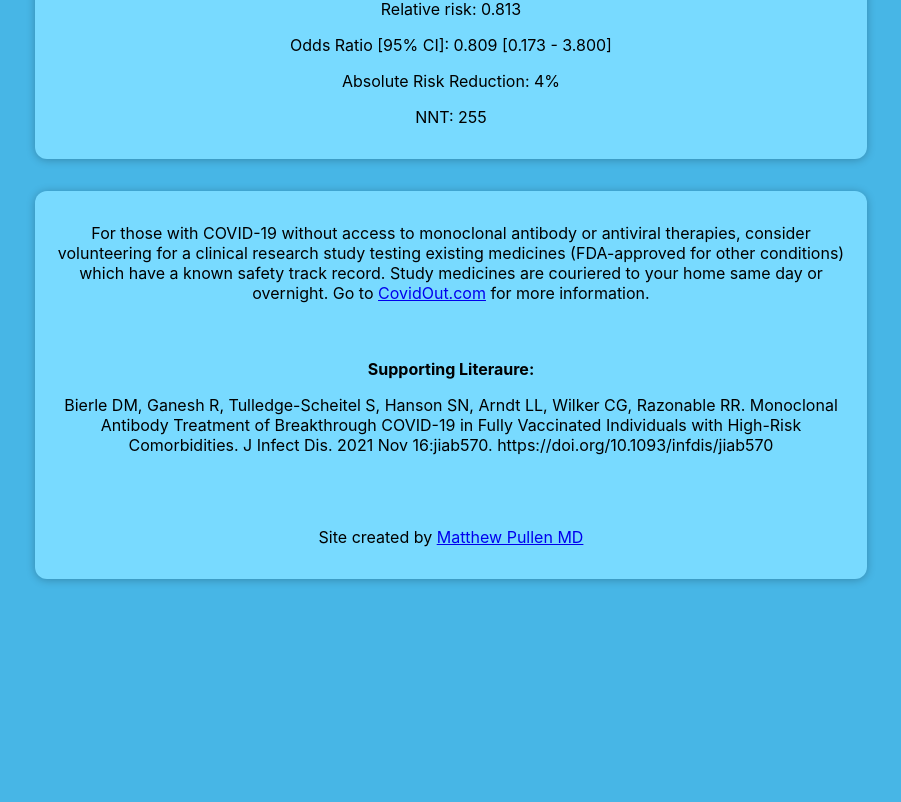
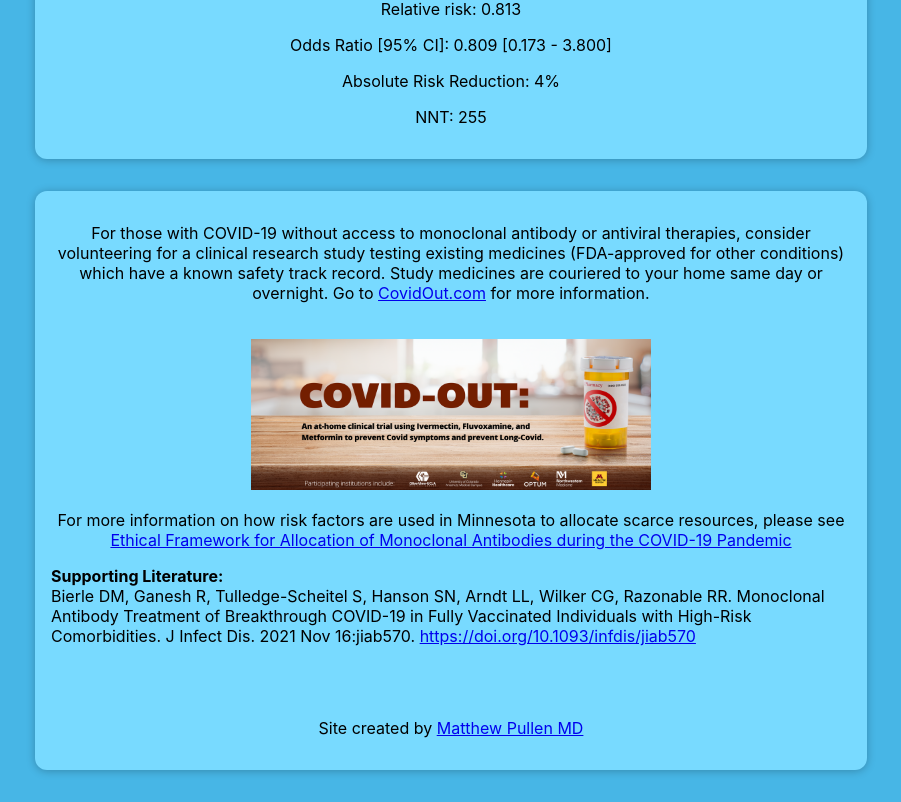
Before and after one commit to mfpullen22/mabcalc_code, a React (Create React App) app: page / in a window 1280 px wide. Shown: the part 900-1702 px from the top of the page, without its empty margins (189-1090 px from the left). Before the commit the page ends 1511 px from the top, so only its background shows below. Built offline with nearby package versions, Linux system fonts and the light colour scheme; a web font is replaced by a local one.

Commit message:
Changed footer

```diff
--- a/src/Components/Footer.css
+++ b/src/Components/Footer.css
@@ -4,3 +4,12 @@
     margin-bottom: 1rem;
     text-align: left;
   }
+
+div.references {
+    text-align: left;
+}
+
+img.logo {
+    width:50%;
+    height:25%;
+}
--- a/src/Components/Footer.js
+++ b/src/Components/Footer.js
@@ -1,13 +1,20 @@
 import React from "react";
+import "./Footer.css";
+import covidout from "../images/covidout.png";
 
 function Footer() {
     return (
         <div>
             <p>For those with COVID-19 without access to monoclonal antibody or antiviral therapies, consider volunteering for a clinical research study testing existing medicines (FDA-approved for other conditions) which have a known safety track record.  Study medicines are couriered to your home same day or overnight. Go to <a href="https://covidout.umn.edu/">CovidOut.com</a> for more information.</p>
             <br />
-            <br />
-            <strong>Supporting Literaure:</strong>
-            <p>Bierle DM, Ganesh R, Tulledge-Scheitel S, Hanson SN, Arndt LL, Wilker CG, Razonable RR. Monoclonal Antibody Treatment of Breakthrough COVID-19 in Fully Vaccinated Individuals with High-Risk Comorbidities. J Infect Dis. 2021 Nov 16:jiab570. https://doi.org/10.1093/infdis/jiab570</p>
+            <a href="https://covidout.umn.edu/"><img src={covidout} className="logo"/></a>
+            <p>For more information on how risk factors are used in Minnesota to allocate scarce resources, please see <a href="https://www.health.state.mn.us/diseases/coronavirus/hcp/mabethical.pdf">Ethical Framework for Allocation of Monoclonal Antibodies during the COVID-19 Pandemic</a></p>
+            <div className="references">
+                <p><strong>Supporting Literature:</strong>
+                <br />
+                Bierle DM, Ganesh R, Tulledge-Scheitel S, Hanson SN, Arndt LL, Wilker CG, Razonable RR. Monoclonal Antibody Treatment of Breakthrough COVID-19 in Fully Vaccinated Individuals with High-Risk Comorbidities. J Infect Dis. 2021 Nov 16:jiab570. <a href="https://doi.org/10.1093/infdis/jiab570">https://doi.org/10.1093/infdis/jiab570</a>
+                </p>
+            </div>
             <br />
             <br />
             <p>Site created by <a href="https://med.umn.edu/bio/idim-faculty/matthew-pullen">Matthew Pullen MD</a></p>
```
Also changed, not shown: src/images/covidout.png (added).
